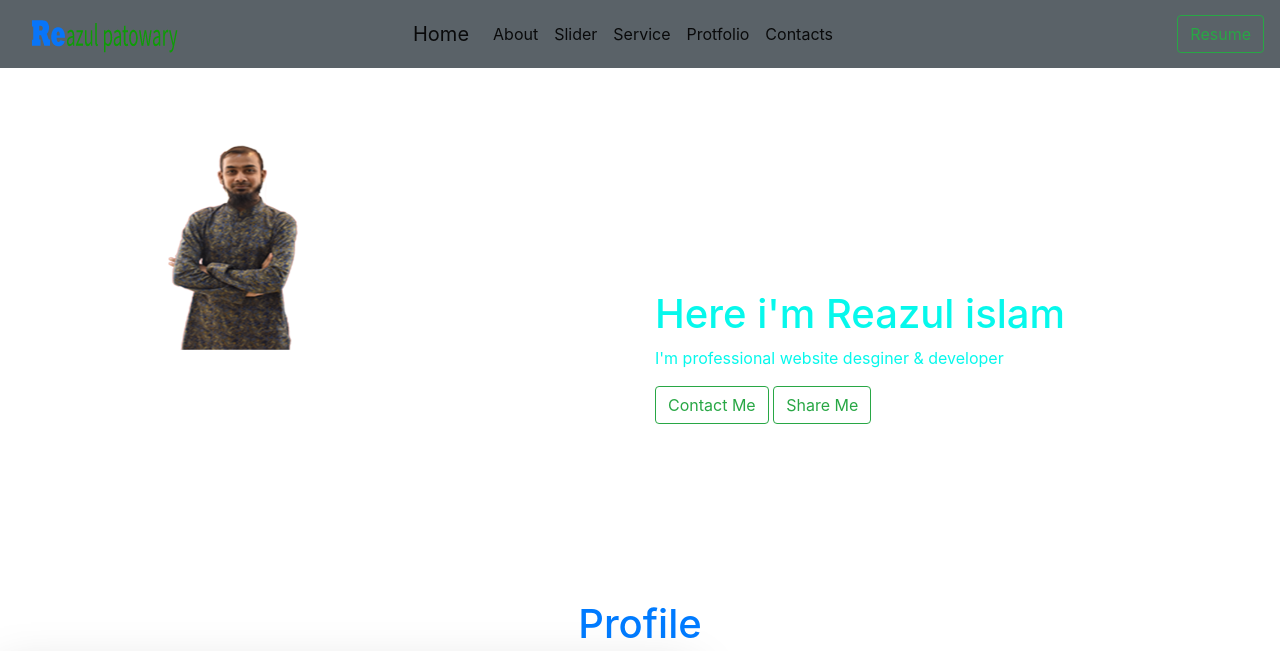
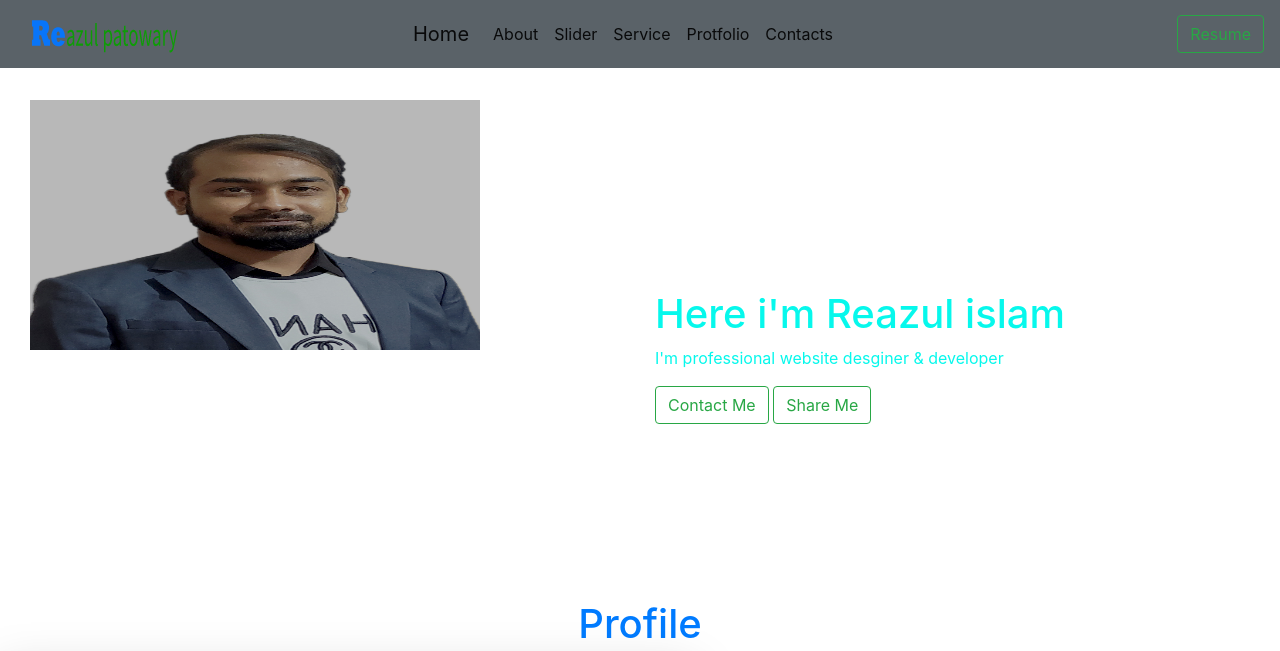
Before and after one commit to Reazulpatowary/myprofile, a plain HTML site: page index.html in a window 1280 px wide. Shown: the top 651 px of the page. Drawn offline with nearby package versions, Linux system fonts and the light colour scheme.

Commit message:
Update index.html

```diff
--- a/index.html
+++ b/index.html
@@ -58,7 +58,7 @@
          <div class="container-fluid">
                <div class="row">
                 <div class="col-lg-6" >
-                    <img class="img1" src="image/1.png" style="margin-top: 100px; height: 250px; width: 450px;">
+                    <img class="img1" src="image/16411184845945.jpg" style="margin-top: 100px; height: 250px; width: 450px;">
                 </div>
                 <div class=" conbtn col-md-6" style="margin-top: 290px;" >
                         <div class="htag1">
```
